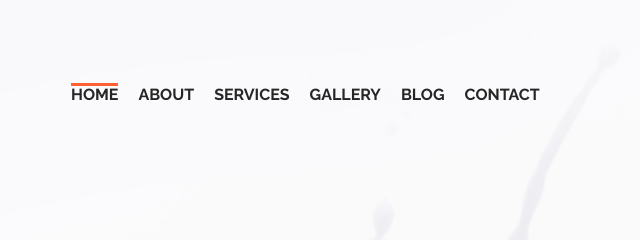
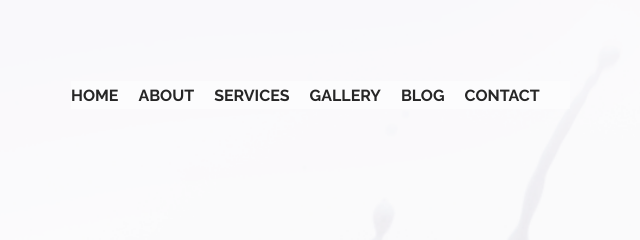
Before and after one commit to zyng/slicing_psd-1, a plain HTML site: page index.html in a window 1280 px wide. Shown: the top 240 px of the page, 569-1209 px from the left. Drawn offline with nearby package versions, Linux system fonts and the light colour scheme.

Commit message:
add sticky menu

```diff
--- a/css/style.css
+++ b/css/style.css
@@ -171,12 +171,9 @@ img {
     display: -ms-flex;
     display: -o-flex;
     display: flex;
+
 }
 
-.menu-items .active {
-    height: 3px;
-    background-color: #ff6033;
-}
 .menu-items li {
     margin-right: 20px;
 }
@@ -186,14 +183,20 @@ img {
     display: inline-block;
 }
 
-.menu-items-col {
-        flex-direction: column;
-        align-items: flex-end;
-        margin-top:25px;
-        position: absolute;
-        right: -15px;
+/* ACTIVE MENU ITEM---------------------------*/
+.menu-items li a::before {
+    content: '';
+    display: block;
+    width: 0;
+    height: 3px;
+    background: #ff6033;
+    transition: width .5s;
+}
 
+.menu-items li a:hover::before {
+    width: 100%;
 }
+/* --------------------------------------------*/
 
 /* Content */
 .container-header-info {
@@ -362,7 +365,7 @@ img {
     justify-content: center;
     align-items: center;
     flex-direction: column;
-    margin: 0;padding: 0;outline:1px solid red;
+    margin: 0;
 
 }
 
@@ -772,7 +775,20 @@ img {
         margin: 50px 0;
     }
 }
+/*STICKY MENU -----------------------------------------------------*/
 
+.sticky {
+	position:fixed;
+    left: 0;
+    top: 10px;
+	z-index:100;
+    background-color: rgba(255, 255, 255,0.5);
+    border-radius: 20px;
+    padding: 5px 0 5px 15px;
+}
+
+
+/* -----------------------------------------------------------------*/
 
 @media (max-width: 1290px) {
 
--- a/index.html
+++ b/index.html
@@ -18,7 +18,7 @@
 
 <!--       SECTION HEADER                                 -->
 <!--       ---------------                                -->
-       <section class="section-header">
+       <section class="section-header" id="section-home">
 
            <div class="container-header-navigation">
 
@@ -33,12 +33,12 @@
               <div class="part2">
                   <nav class="menu-nav" role="navigation">
                        <ul class="menu-items">
-                           <li><a href="#" class="active">Home</a></li>
-                           <li><a href="#">About</a></li>
-                           <li><a href="#">Services</a></li>
-                           <li><a href="#">Gallery</a></li>
-                           <li><a href="#">Blog</a></li>
-                           <li><a href="#">Contact</a></li>
+                           <li><a href="#" id="link1">Home</a></li>
+                           <li><a href="#" id="link2">About</a></li>
+                           <li><a href="#" id="link3">Services</a></li>
+                           <li><a href="#" id="link4">Gallery</a></li>
+                           <li><a href="#" id="link5">Blog</a></li>
+                           <li><a href="#" id="link6">Contact</a></li>
                        </ul>
                    </nav>
               </div>
@@ -69,7 +69,7 @@
 
 <!--       SECTION ABOUT                                 -->
 <!--       --------------                                -->
-         <section class="section-main-about">
+         <section class="section-main-about" id="section-about">
 
              <img src="img/about-img.png" alt="raspberries" class="img-about">
              <div class="container-about-info">
@@ -82,7 +82,7 @@
 
 <!--       SECTION SERVICES                                 -->
 <!--       -----------------                                -->
-         <section class="section-main-services">
+         <section class="section-main-services" id="section-services">
              <div class="container-services-info">
                  <div class="services-product">
                      <div class="services-content">
@@ -129,7 +129,7 @@
 
 <!--       SECTION GALLERY                                 -->
 <!--       ----------------                                -->
-         <section class="section-main-gallery">
+         <section class="section-main-gallery" id="section-gallery">
              <div class="container-main-gallery">
                  <div class="container-main-gallery-content">
                      <h2 class="large-heading" style="color:#262626;">
@@ -184,7 +184,7 @@
 <!--       SECTION BLOG                                 -->
 <!--       -------------                                -->
 
-         <section class="section-main-blog">
+         <section class="section-main-blog" id="section-blog">
              <div class="container-main-blog">
 
                  <span class="large-heading">Blog</span>
@@ -252,7 +252,7 @@
      <footer class="page-footer">
 <!--       SECTION FOOTER                                 -->
 <!--       ---------------                                -->
-         <section class="section-footer">
+         <section class="section-footer" id="section-contact">
 
 
              <h2 class="large-heading" style="color:#262626;">Contact</h2>
--- a/js/script.js
+++ b/js/script.js
@@ -14,3 +14,87 @@ $(window).resize(function () {
         $('.container-header-navigation').removeClass('open');
     }
 });
+
+
+$(document).ready(function() {
+
+  var scrollTo = function (link, goto ,speed) {
+
+    $(link).click(function(){
+      $('html,body').animate({
+        scrollTop: $(goto).offset().top
+      },speed);
+    });
+  }
+
+  scrollTo("#link1", "#section-home", 1500);
+  scrollTo("#link2", "#section-about", 1500);
+  scrollTo("#link3", "#section-services", 1500);
+  scrollTo("#link4", "#section-gallery", 1500);
+  scrollTo("#link5", "#section-blog", 1500);
+  scrollTo("#link6", "#section-contact", 1500);
+
+    var NavY = $('.page-main').offset().top;
+
+    var stickyNav = function () {
+       ScrollY = $(window).scrollTop();
+
+
+        if (ScrollY > NavY) {
+            $('.part2').addClass('sticky');
+        } else {
+            $('.part2').removeClass('sticky');
+        }
+
+	};
+
+	stickyNav();
+
+    var about = $('.section-main-about').offset().top;
+    var services = $('.section-main-services').offset().top;
+    var gallery = $('.section-main-gallery').offset().top;
+    var blog = $('.section-main-blog').offset().top;
+    var contact = $('.page-footer').offset().top;
+
+     var change_background_size = function () {
+        ScrollY = $(window).scrollTop();
+
+        if (ScrollY >= about) {
+            $('.sticky').css('maxWidth',"135px");
+        }
+        if (ScrollY >= services) {
+            $('.sticky').css('maxWidth',"230px");
+        }
+        if (ScrollY >= gallery) {
+            $('.sticky').css('maxWidth',"320px");
+        }
+        if (ScrollY >= blog) {
+            $('.sticky').css('maxWidth',"385px");
+        }
+        if (ScrollY >= contact) {
+            $('.sticky').css('maxWidth',"480px");
+        }
+        if (ScrollY < about) {
+            $('.sticky').css('maxWidth',"");
+        }
+
+        if (ScrollY >= gallery && ScrollY < blog) {
+            $('.sticky').css('background-color', 'rgba(255,255,255,0.9)');
+        } else {
+            $('.sticky').css('background-color', 'rgba(255,255,255,0.5)');
+        }
+
+    };
+
+    change_background_size();
+
+	$(window).scroll(function () {
+        change_background_size();
+        stickyNav();
+
+	});
+
+
+
+
+});
```
